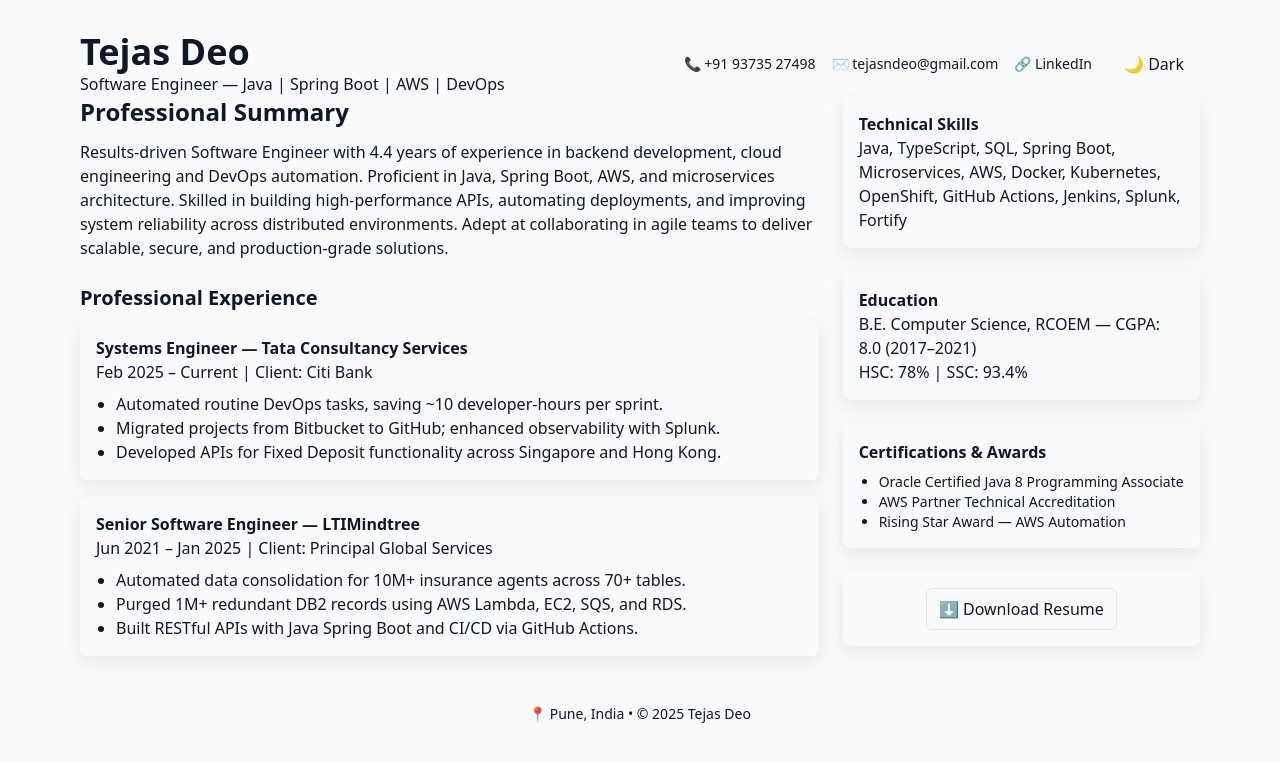
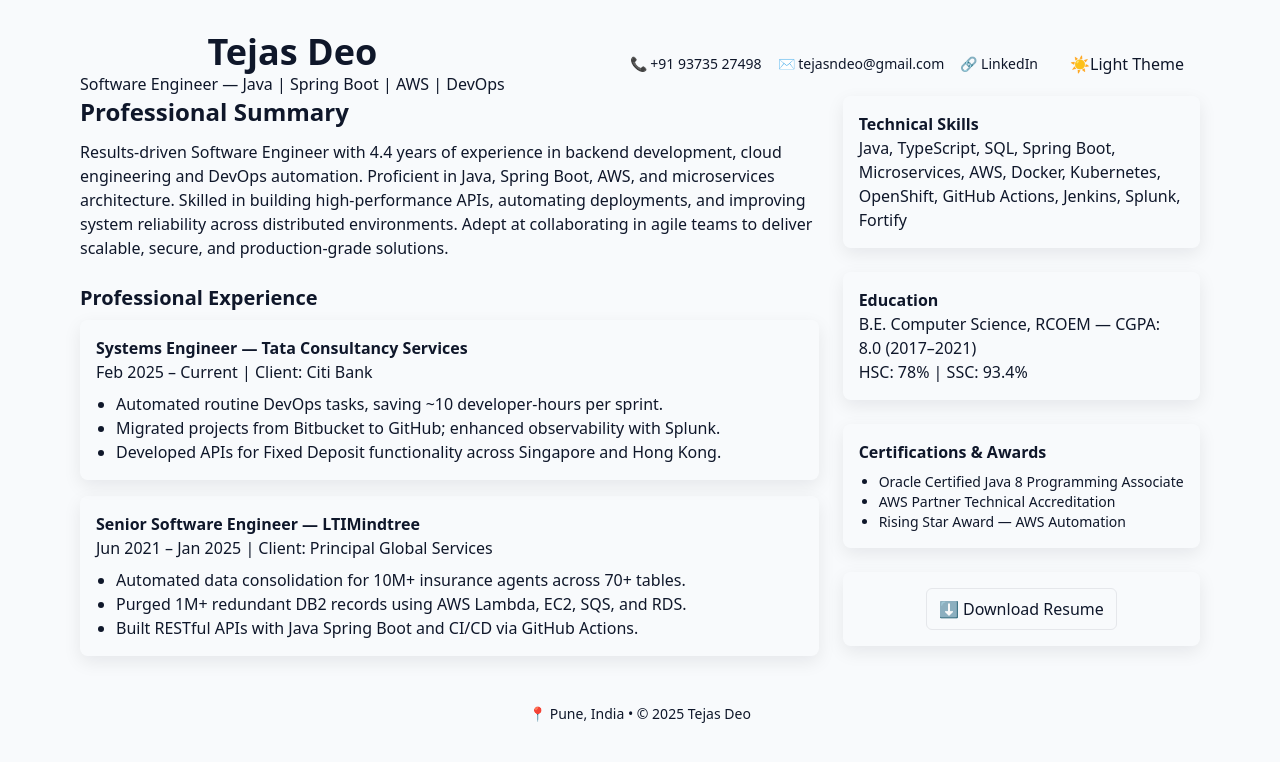
Before and after one commit to tejasdeo/tejas-portfolio, a React (Create React App) app: page / in a window 1280 px wide. Shown: the top 762 px of the page. Built offline with nearby package versions, Linux system fonts and the light colour scheme.

Commit message:
Beautification

```diff
--- a/src/App.jsx
+++ b/src/App.jsx
@@ -15,7 +15,7 @@
     <button
       onClick={() => setMode(prev => prev === 'light' ? 'dark' : 'light')}
       className="w-full sm:w-auto text-sm sm:text-base py-2 px-4 rounded-xl">
-      {mode === 'light' ? '🌙 Dark' : '☀️ Light'}
+      {mode === 'light' ? '☀️Light Theme' : '🌙 Dark Theme'}
     </button>
   );
 }
@@ -25,7 +25,7 @@
     <div className="px-4 sm:px-8 md:px-12 lg:px-20 py-8">
       <header className="flex flex-col sm:flex-row items-center sm:justify-between gap-4">
         <div>
-          <h1 className="text-2xl sm:text-3xl md:text-4xl font-bold">Tejas Deo</h1>
+          <h1 className="text-2xl sm:text-3xl md:text-4xl font-bold text-center">Tejas Deo </h1>
           <p className="text-sm sm:text-base leading-relaxed">Software Engineer — Java | Spring Boot | AWS | DevOps</p>
         </div>
         <div className="flex flex-col sm:flex-row items-center sm:justify-between gap-4">
```
